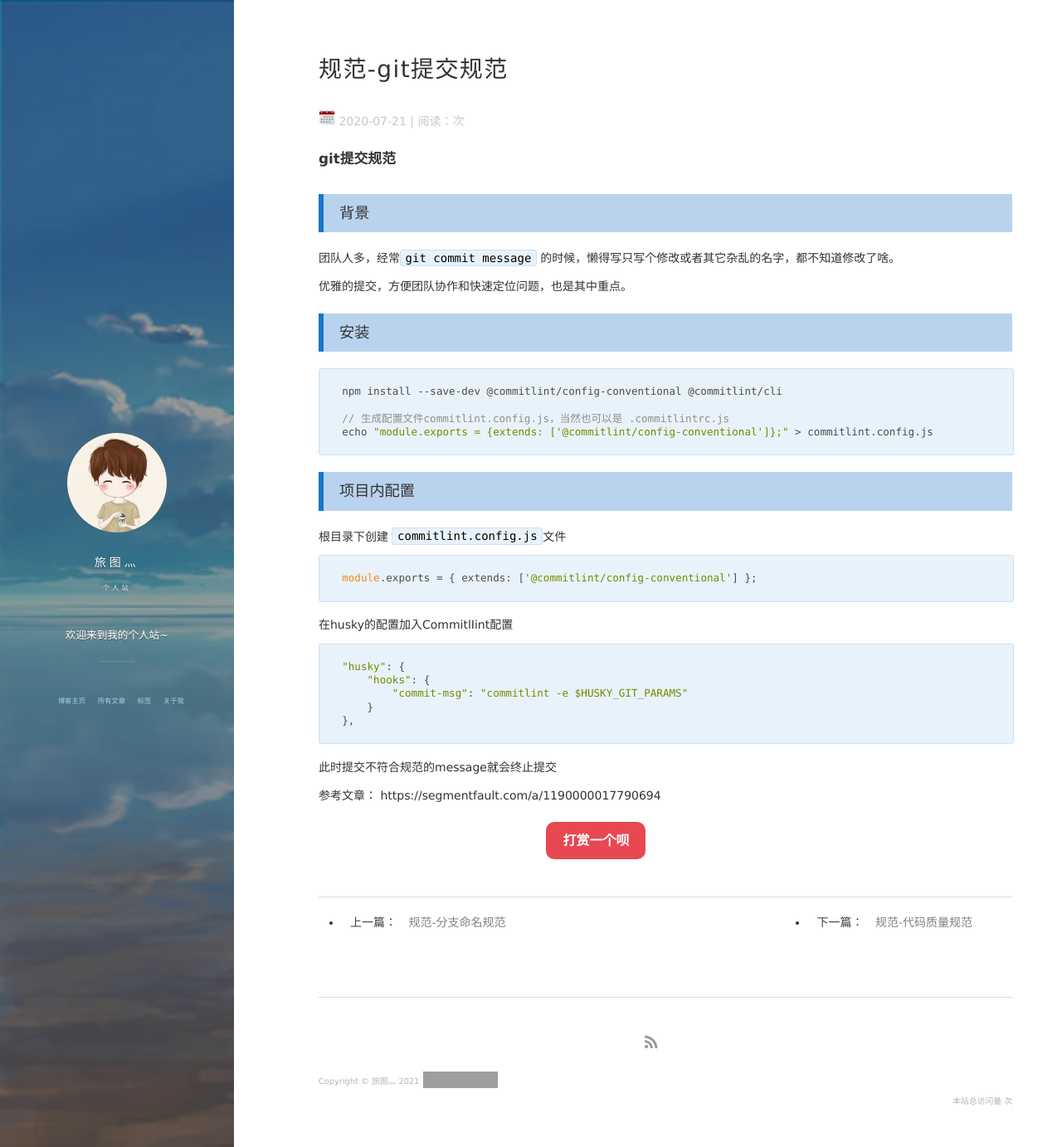
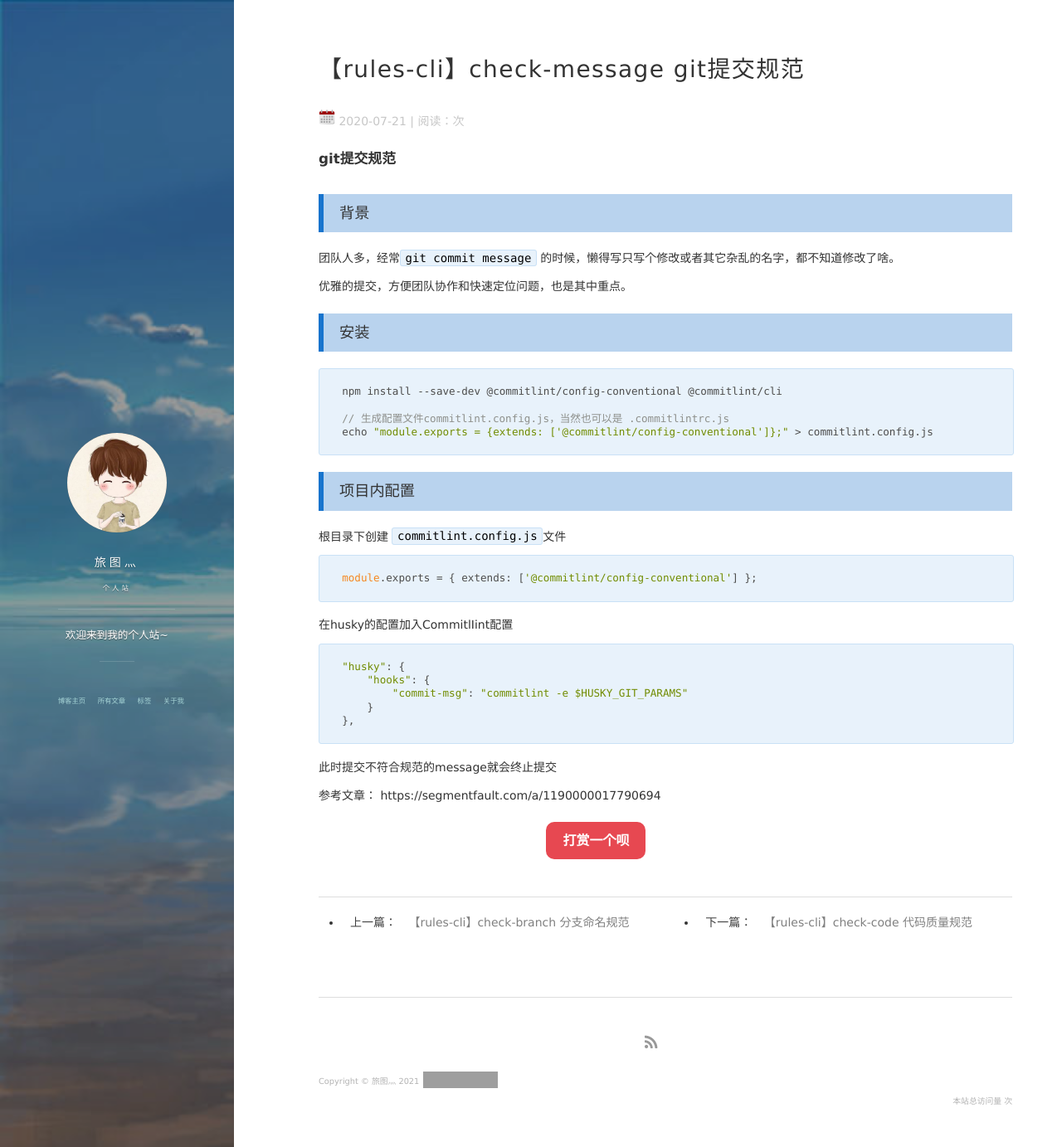
Before and after one commit to xwLyc/xwLyc.github.io, a Jekyll site: the page built from _posts/2020/2020-07-22-commitlint.md, in a window 1280 px wide and 1383 px high. Shown: the whole window at 83% size. Built offline with Jekyll 4.4.1, drawn with Linux system fonts in a browser that asks for light colours; nearby versions of some CDN libraries; comment, search, counter and statistics services are not loaded; grey boxes are pictures that could not be loaded.

Commit message:
名字修改

```diff
--- a/_posts/2020/2020-07-21-check-branch.md
+++ b/_posts/2020/2020-07-21-check-branch.md
@@ -1,6 +1,6 @@
 ---
 layout: post
-title: "规范-分支命名规范"
+title: "【rules-cli】check-branch 分支命名规范"
 date: 2020-07-21
 description: "规范-分支命名规范"
 tag: h5
--- a/_posts/2020/2020-07-22-commitlint.md
+++ b/_posts/2020/2020-07-22-commitlint.md
@@ -1,6 +1,6 @@
 ---
 layout: post
-title: "规范-git提交规范"
+title: "【rules-cli】check-message git提交规范"
 date: 2020-07-21
 description: "规范-git提交规范"
 tag: h5
--- a/_posts/2020/2020-08-30-checkcode.md
+++ b/_posts/2020/2020-08-30-checkcode.md
@@ -1,6 +1,6 @@
 ---
 layout: post
-title: "规范-代码质量规范"
+title: "【rules-cli】check-code 代码质量规范"
 date: 2020-08-30
 description: "规范-代码质量规范"
 tag: h5
```
Also changed, not shown: _posts/2021/2021-03-02-check-es6.md (+1 -1 lines).
